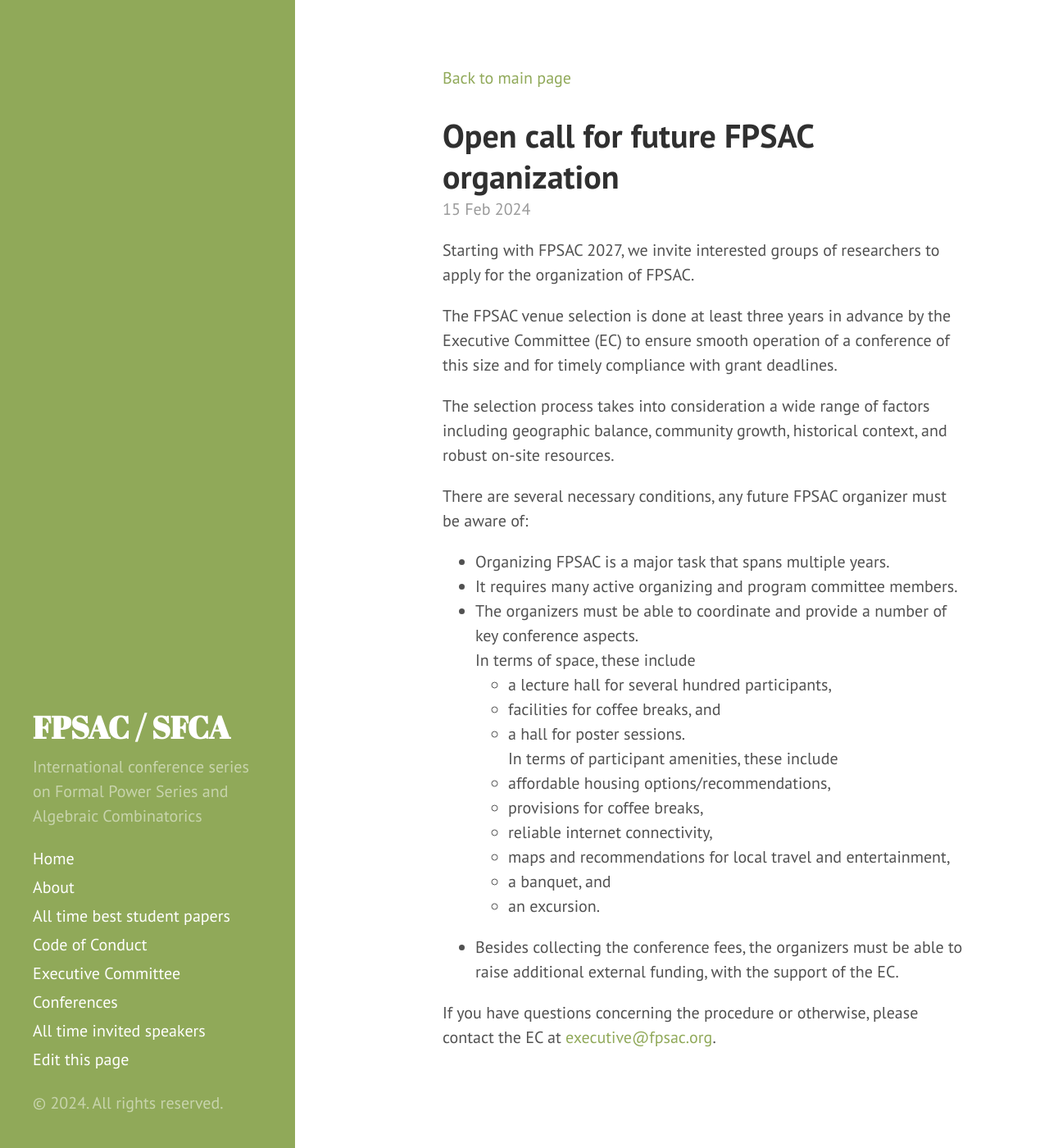
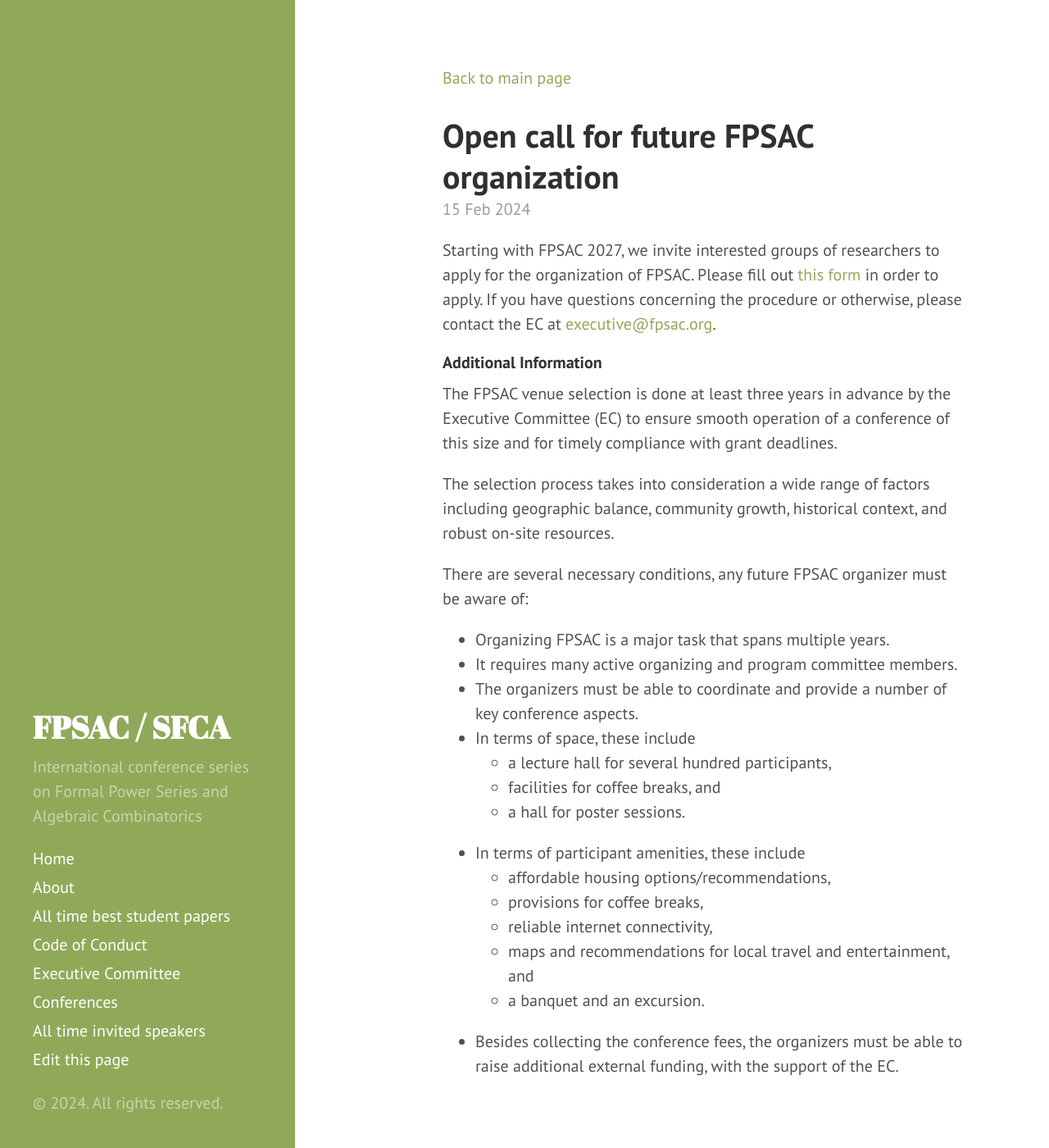
Before and after one commit to FPSAC/FPSAC.github.io, a Jekyll site: the page built from _posts/2024-02-15-opencallvenue.md, in a window 1280 px wide and 1400 px high. Shown: the whole window at 82% size. Built offline with Jekyll 4.4.1, drawn with Linux system fonts in a browser that asks for light colours; some of the changed lines change nothing that is shown.

Commit message:
added link

```diff
--- a/_posts/2024-02-15-opencallvenue.md
+++ b/_posts/2024-02-15-opencallvenue.md
@@ -3,6 +3,10 @@
 title: "Open call for future FPSAC organization"
 ---
 Starting with FPSAC 2027, we invite interested groups of researchers to apply for the organization of FPSAC.
+Please fill out [this form](https://forms.gle/ajzZQWezxqXwRNaw6) in order to apply.
+If you have questions concerning the procedure or otherwise, please contact the EC at [executive@fpsac.org](mailto:executive@fpsac.org).
+
+#### Additional Information
 
 The FPSAC venue selection is done at least three years in advance by the Executive Committee (EC) to ensure smooth operation of a conference of this size and for timely compliance with grant deadlines.
 
@@ -12,18 +16,15 @@
 
 * Organizing FPSAC is a major task that spans multiple years.
 * It requires many active organizing and program committee members.
-* The organizers must be able to coordinate and provide a number of key conference aspects.<br/>
-  In terms of space, these include
+* The organizers must be able to coordinate and provide a number of key conference aspects.
+* In terms of space, these include
   * a lecture hall for several hundred participants,
   * facilities for coffee breaks, and
   * a hall for poster sessions.<br/>
-  In terms of participant amenities, these include
+* In terms of participant amenities, these include
   * affordable housing options/recommendations,
   * provisions for coffee breaks,
   * reliable internet connectivity,
-  * maps and recommendations for local travel and entertainment,
-  * a banquet, and
-  * an excursion.
+  * maps and recommendations for local travel and entertainment, and
+  * a banquet and an excursion.
 * Besides collecting the conference fees, the organizers must be able to raise additional external funding, with the support of the EC.
-
-If you have questions concerning the procedure or otherwise, please contact the EC at [executive@fpsac.org](mailto:executive@fpsac.org).
```
